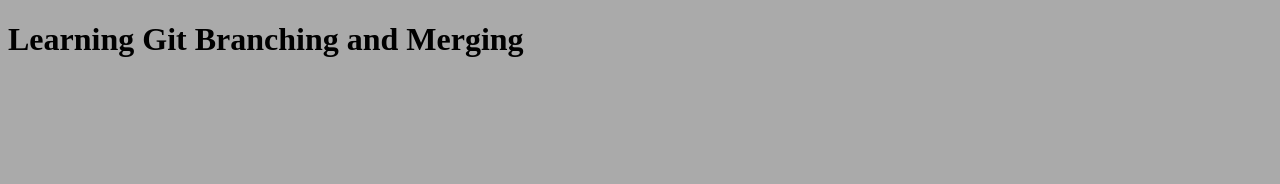
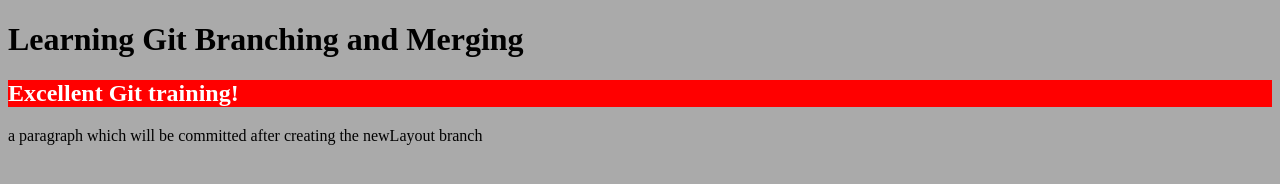
Before and after one commit to Ranumo/Git, a plain HTML site: page index.html in a window 1280 px wide. Drawn offline with Linux system fonts and the light colour scheme.

Commit message:
index h2 and p added

```diff
--- a/index.html
+++ b/index.html
@@ -7,5 +7,9 @@
   </head>
   <body>
     <h1>Learning Git Branching and Merging</h1>
+    <h2>Excellent Git training!</h2>
+    <p>
+      a paragraph which will be committed after creating the newLayout branch
+    </p>
   </body>
 </html>
```
